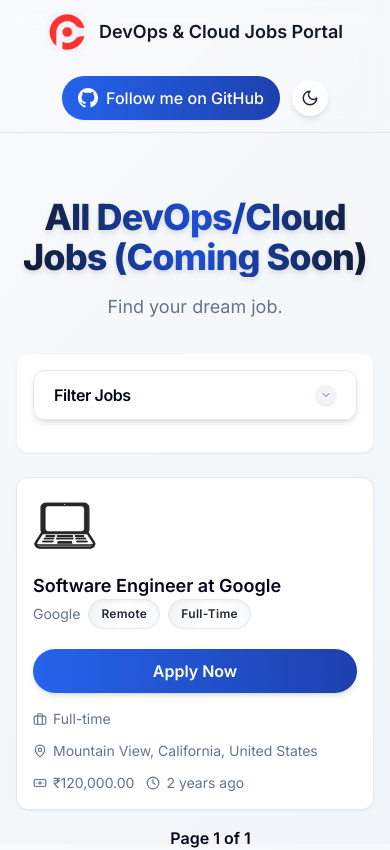
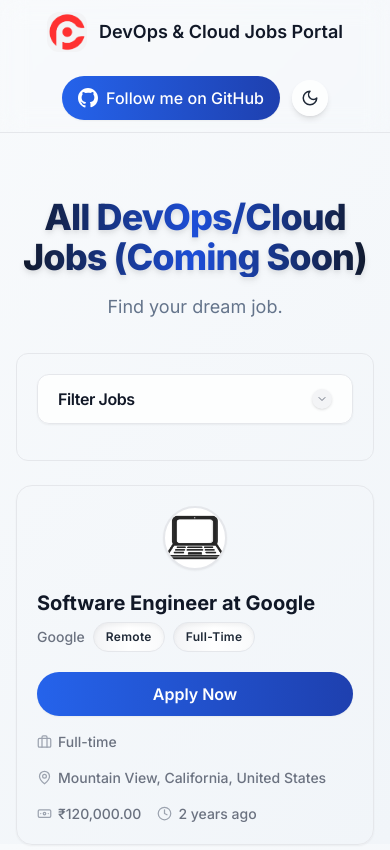
Before and after one commit to NotHarshhaa/jobs.prodevopsguytech.com, a Next.js app: page / in a window 390 px wide. Shown: the top 850 px of the page. Built offline with nearby package versions, Linux system fonts and the light colour scheme.

Commit message:
jobs: style: enhance JobFilterSidebar and JobListItem components with improved styling and responsiveness; remove unused JobPage and Markdown components
Signed-off-by: NotHarshhaa <reddyharshhaa12@gmail.com>

```diff
--- a/src/components/JobFilterSidebar.tsx
+++ b/src/components/JobFilterSidebar.tsx
@@ -52,17 +52,17 @@
   };
 
   return (
-    <aside className="w-full md:sticky md:top-4 md:w-[260px] rounded-xl border border-muted bg-background p-4 shadow-sm transition-all duration-300">
+    <aside className="w-full md:sticky md:top-4 md:w-[260px] rounded-xl border border-gray-200 dark:border-gray-800 bg-transparent backdrop-blur-md p-5 shadow-none transition-all duration-300">
       {/* Mobile toggle */}
       <div className="md:hidden mb-4">
         <button
           type="button"
           onClick={() => setIsOpen(!isOpen)}
-          className="flex items-center justify-between w-full gap-2 px-5 py-3 rounded-xl border border-border bg-white/50 dark:bg-black/30 shadow-md backdrop-blur-md hover:bg-muted/50 active:scale-[0.98] transition-all duration-300"
+          className="flex items-center justify-between w-full gap-2 px-5 py-3 rounded-xl border border-gray-200 dark:border-gray-800 bg-white/80 dark:bg-black/80 shadow-sm backdrop-blur-md hover:bg-gray-100 dark:hover:bg-gray-900 active:scale-[0.98] transition-all duration-300"
         >
-          <span className="text-base font-semibold text-foreground tracking-tight">Filter Jobs</span>
+          <span className="text-base font-semibold text-gray-900 dark:text-white tracking-tight">Filter Jobs</span>
           <ChevronDown
-            className={`w-5 h-5 p-1 rounded-full bg-muted text-muted-foreground shadow transition-transform duration-300 ${
+            className={`w-5 h-5 p-1 rounded-full bg-gray-100 dark:bg-gray-900 text-gray-500 dark:text-gray-400 shadow transition-transform duration-300 ${
               isOpen ? "rotate-180" : ""
             }`}
           />
@@ -74,42 +74,42 @@
           onSubmit={handleFormSubmit}
           action={filterJobs}
           key={JSON.stringify(defaultValues)}
-          className={`space-y-5 ${submitted ? 'opacity-50' : ''} transition-opacity duration-300`}
+          className={`space-y-6 ${submitted ? 'opacity-50' : ''} transition-opacity duration-300`}
         >
           {/* Search Input */}
           <div className="space-y-2">
-            <Label htmlFor="q">Search</Label>
+            <Label htmlFor="q" className="text-gray-700 dark:text-gray-200 font-medium">Search</Label>
             <Input
               id="q"
               name="q"
               placeholder="Title, company, etc."
               defaultValue={defaultValues.q}
-              className="w-full"
+              className="w-full rounded-lg border border-gray-200 dark:border-gray-800 bg-white/80 dark:bg-black/80 text-gray-900 dark:text-white focus:ring-2 focus:ring-gray-300 dark:focus:ring-gray-700 transition-all"
             />
           </div>
 
           {/* Job Type Dropdown */}
           <div className="space-y-2">
-            <Label htmlFor="type">Type</Label>
+            <Label htmlFor="type" className="text-gray-700 dark:text-gray-200 font-medium">Type</Label>
             <Select
               options={jobTypes}
               value={selectedType}
               onValueChange={setSelectedType}
               placeholder="Select type"
-              className="w-full"
+              className="w-full rounded-lg border border-gray-200 dark:border-gray-800 bg-white/80 dark:bg-black/80 text-gray-900 dark:text-white focus:ring-2 focus:ring-gray-300 dark:focus:ring-gray-700 transition-all"
             />
             <input type="hidden" name="type" value={selectedType === "all" ? "" : selectedType} />
           </div>
 
           {/* Location Dropdown */}
           <div className="space-y-2">
-            <Label htmlFor="location">Location</Label>
+            <Label htmlFor="location" className="text-gray-700 dark:text-gray-200 font-medium">Location</Label>
             <Select
               options={locations}
               value={selectedLocation}
               onValueChange={setSelectedLocation}
               placeholder="Select location"
-              className="w-full"
+              className="w-full rounded-lg border border-gray-200 dark:border-gray-800 bg-white/80 dark:bg-black/80 text-gray-900 dark:text-white focus:ring-2 focus:ring-gray-300 dark:focus:ring-gray-700 transition-all"
             />
             <input type="hidden" name="location" value={selectedLocation === "all" ? "" : selectedLocation} />
           </div>
@@ -120,13 +120,13 @@
               id="remote"
               name="remote"
               type="checkbox"
-              className="scale-125 accent-black"
+              className="scale-125 accent-black rounded border-gray-300 dark:border-gray-700 focus:ring-2 focus:ring-gray-300 dark:focus:ring-gray-700 transition-all"
               defaultChecked={defaultValues.remote}
             />
-            <Label htmlFor="remote">Remote jobs</Label>
+            <Label htmlFor="remote" className="text-gray-700 dark:text-gray-200">Remote jobs</Label>
           </div>
 
-          <FormSubmitButton className="w-full font-medium">
+          <FormSubmitButton className="w-full font-medium rounded-full bg-gray-900 dark:bg-white text-white dark:text-gray-900 hover:bg-gray-800 dark:hover:bg-gray-200 transition-all py-2 px-4 shadow-sm">
             Filter jobs
           </FormSubmitButton>
         </form>
--- a/src/components/JobListItem.tsx
+++ b/src/components/JobListItem.tsx
@@ -29,27 +29,32 @@
     : job.applicationUrl;
 
   return (
-    <article className="rounded-xl border bg-background p-4 shadow-sm hover:shadow-md hover:bg-muted/50 transition-all space-y-4 sm:space-y-0 sm:flex sm:gap-4">
+    <article className="relative flex flex-col sm:flex-row gap-5 rounded-2xl border border-gray-200 dark:border-gray-800 bg-transparent backdrop-blur-md shadow-sm hover:shadow-lg hover:-translate-y-1 transition-all duration-300 p-5 overflow-hidden group">
+
       {/* Company Logo */}
-      <div className="flex-shrink-0">
+      <div className="flex-shrink-0 flex items-center justify-center z-10">
+        <div className="w-16 h-16 sm:w-20 sm:h-20 rounded-full border-2 border-gray-200 dark:border-gray-700 bg-white dark:bg-black flex items-center justify-center overflow-hidden shadow-sm">
           <Image
             src={companyLogoPlaceholder}
             alt="Company logo"
             width={64}
             height={64}
-          className="rounded-md object-cover sm:w-20 sm:h-20"
+            className="object-cover w-full h-full"
           />
+        </div>
       </div>
 
       {/* Job Content */}
-      <div className="flex flex-col justify-between flex-grow">
+      <div className="flex flex-col justify-between flex-grow z-10">
         {/* Title & Apply Button */}
         <div className="flex flex-col sm:flex-row sm:justify-between sm:items-start gap-3">
           <div>
-            <h2 className="text-lg font-semibold leading-snug">{job.title}</h2>
-            <div className="flex items-center gap-2 flex-wrap text-sm text-muted-foreground">
-              <span>{job.companyName}</span>
-              <Badge className="capitalize">
+            <h2 className="text-xl font-bold text-gray-900 dark:text-white leading-snug mb-1">
+              {job.title}
+            </h2>
+            <div className="flex items-center gap-2 flex-wrap text-sm text-gray-500 dark:text-gray-300">
+              <span className="font-medium">{job.companyName}</span>
+              <Badge className="capitalize bg-gray-100 dark:bg-gray-800 text-gray-700 dark:text-gray-200">
                 {job.locationType}
               </Badge>
               <Badge
@@ -72,7 +77,7 @@
           {applyLink && (
             <Button
               asChild
-              className="w-full sm:w-auto sm:ml-4 mt-2 sm:mt-0"
+              className="w-full sm:w-auto sm:ml-4 mt-2 sm:mt-0 rounded-full bg-gray-900 dark:bg-white text-white dark:text-gray-900 hover:bg-gray-800 dark:hover:bg-gray-200 font-semibold shadow-sm px-6 py-2 transition-all"
             >
               <a href={applyLink} target="_blank" rel="noopener noreferrer">
                 Apply Now
@@ -82,21 +87,21 @@
         </div>
 
         {/* Meta Info */}
-        <div className="mt-4 flex flex-wrap gap-3 text-sm text-muted-foreground">
+        <div className="mt-4 flex flex-wrap gap-4 text-sm text-gray-500 dark:text-gray-300 font-medium">
           <div className="flex items-center gap-1.5">
-            <Briefcase size={14} className="shrink-0" />
+            <Briefcase size={15} className="shrink-0 text-gray-400 dark:text-gray-500" />
             {job.type}
           </div>
           <div className="flex items-center gap-1.5">
-            <MapPin size={14} className="shrink-0" />
+            <MapPin size={15} className="shrink-0 text-gray-400 dark:text-gray-500" />
             {job.location || "Worldwide"}
           </div>
           <div className="flex items-center gap-1.5">
-            <Banknote size={14} className="shrink-0" />
+            <Banknote size={15} className="shrink-0 text-gray-400 dark:text-gray-500" />
             {formatMoney(job.salary)}
           </div>
           <div className="flex items-center gap-1.5">
-            <Clock size={14} className="shrink-0" />
+            <Clock size={15} className="shrink-0 text-gray-400 dark:text-gray-500" />
             {relativeDate(job.createdAt)}
           </div>
         </div>
--- a/src/components/JobPage.tsx
+++ /dev/null
@@ -1,81 +0,0 @@
-import { formatMoney } from "@/lib/utils";
-import { Banknote, Briefcase, Globe2, MapPin } from "lucide-react";
-import Image from "next/image";
-import Link from "next/link";
-import Markdown from "./Markdown";
-
-interface JobPageProps {
-  job: {
-    title: string;
-    description: string;
-    companyName: string;
-    applicationUrl: string;
-    type: string;
-    locationType: string;
-    location: string;
-    salary: number;
-  };
-}
-
-export default function JobPage({
-  job: {
-    title,
-    description,
-    companyName,
-    applicationUrl,
-    type,
-    locationType,
-    location,
-    salary,
-  },
-}: JobPageProps) {
-  return (
-    <section className="w-full grow space-y-5">
-      <div className="flex items-center gap-3">
-        <Image
-          src="/default-company-logo.png"
-          alt="Company logo"
-          width={100}
-          height={100}
-          className="rounded-xl"
-        />
-        <div>
-          <div>
-            <h1 className="text-xl font-bold">{title}</h1>
-            <p className="font-semibold">
-              {applicationUrl ? (
-                <Link
-                  href={new URL(applicationUrl).origin}
-                  className="text-green-500 hover:underline"
-                >
-                  {companyName}
-                </Link>
-              ) : (
-                <span>{companyName}</span>
-              )}
-            </p>
-          </div>
-          <div className="text-muted-foreground">
-            <p className="flex items-center gap-1.5">
-              <Briefcase size={16} className="shrink-0" />
-              {type}
-            </p>
-            <p className="flex items-center gap-1.5">
-              <MapPin size={16} className="shrink-0" />
-              {locationType}
-            </p>
-            <p className="flex items-center gap-1.5">
-              <Globe2 size={16} className="shrink-0" />
-              {location || "Worldwide"}
-            </p>
-            <p className="flex items-center gap-1.5">
-              <Banknote size={16} className="shrink-0" />
-              {formatMoney(salary)}
-            </p>
-          </div>
-        </div>
-      </div>
-      <div>{description && <Markdown>{description}</Markdown>}</div>
-    </section>
-  );
-}
--- a/src/components/Markdown.tsx
+++ /dev/null
@@ -1,21 +0,0 @@
-import ReactMarkdown from "react-markdown";
-
-interface MarkdownProps {
-  children: string;
-}
-
-export default function Markdown({ children }: MarkdownProps) {
-  return (
-    <ReactMarkdown
-      className="space-y-3"
-      components={{
-        ul: (props) => <ul className="list-inside list-disc" {...props} />,
-        a: (props) => (
-          <a className="text-green-500 underline" target="_blank" {...props} />
-        ),
-      }}
-    >
-      {children}
-    </ReactMarkdown>
-  );
-}
```
Lines whose indentation alone changed are shown as unchanged.
